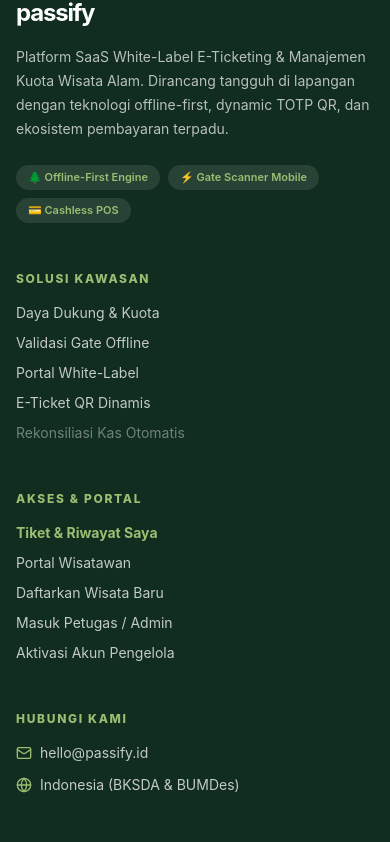
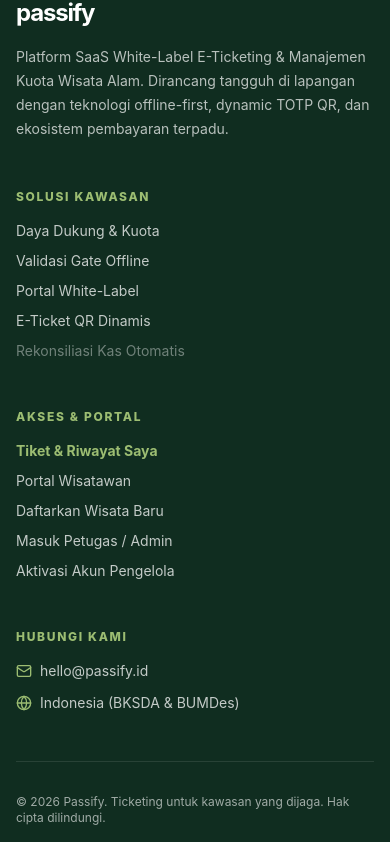
Before and after one commit to Derylfabiensyah/passify, a React app in the folder frontend/: page / in a window 390 px wide. Shown: the part 5379-6221 px from the top of the page. Built offline with nearby package versions, Linux system fonts and the light colour scheme; no server answers; the HTML template or start-up script is replaced by a standard one.

Commit message:
style: remove 'Offline-First Engine', 'Gate Scanner Mobile', and 'Cashless POS' pill badges from footer

```diff
--- a/frontend/src/components/LandingPage.jsx
+++ b/frontend/src/components/LandingPage.jsx
@@ -199,17 +199,6 @@
               <p className="text-sm leading-6 text-white/70 max-w-sm">
                 Platform SaaS White-Label E-Ticketing & Manajemen Kuota Wisata Alam. Dirancang tangguh di lapangan dengan teknologi offline-first, dynamic TOTP QR, dan ekosistem pembayaran terpadu.
               </p>
-              <div className="flex flex-wrap gap-2 pt-2">
-                <span className="rounded-full bg-white/10 px-3 py-1 text-[11px] font-semibold text-[var(--leaf)]">
-                  🌲 Offline-First Engine
-                </span>
-                <span className="rounded-full bg-white/10 px-3 py-1 text-[11px] font-semibold text-[var(--leaf)]">
-                  ⚡ Gate Scanner Mobile
-                </span>
-                <span className="rounded-full bg-white/10 px-3 py-1 text-[11px] font-semibold text-[var(--leaf)]">
-                  💳 Cashless POS
-                </span>
-              </div>
             </div>
 
             {/* Column 2: Solusi Kawasan */}
```
